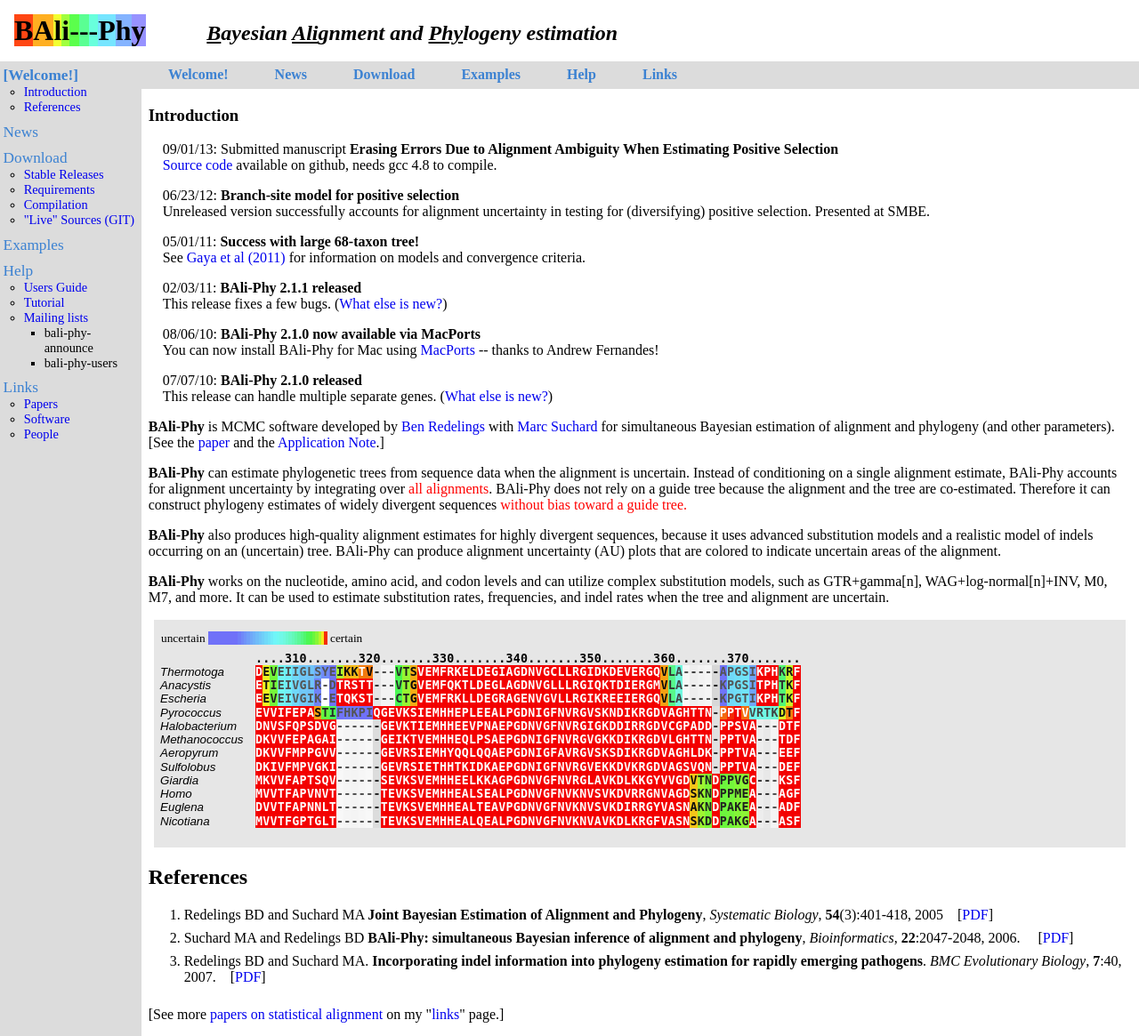
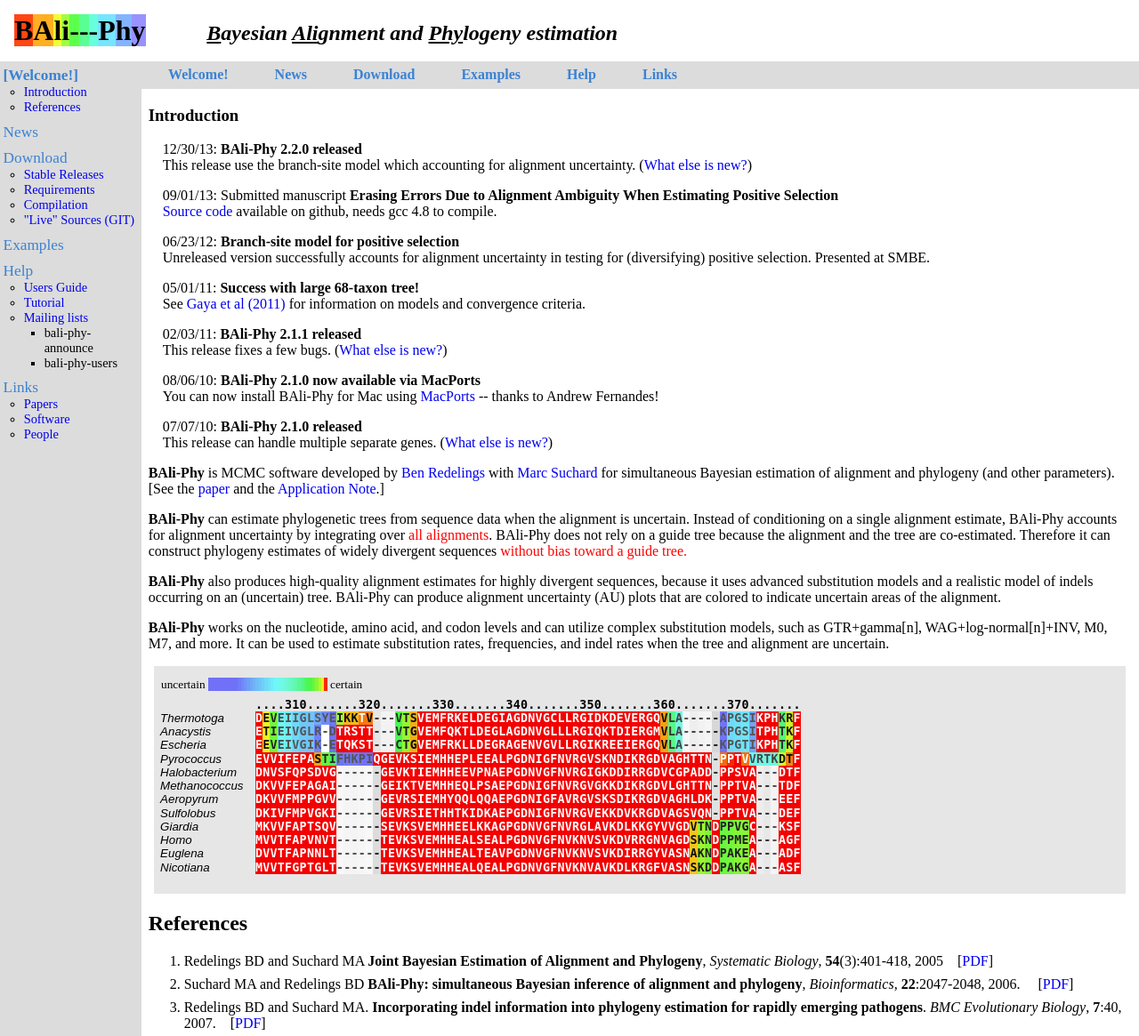
Before and after one commit to bredelings/php-bali-phy.org, a PHP site: page / in a window 1280 px wide. Shown: the top 1165 px of the page at 89% size. Run offline with PHP 8.4, Linux system fonts and the light colour scheme; data that the repository does not hold is empty.

Commit message:
Add news item.
Former-commit-id: c30c5ed43a26f92dd269af99cabca0c4e78a2854

```diff
--- a/index.php
+++ b/index.php
@@ -26,6 +26,10 @@
 
 	    <h3><a name="intro">Introduction</a></h3>
 
+	    <div style="margin-left:1em">
+	      <p>12/30/13: <strong>BAli-Phy 2.2.0 released</strong><br/>
+		This release use the branch-site model which accounting for alignment uncertainty.  (<a href="news.php#2.2.0">What else is new?</a>)
+	      </div>
 	    <div style="margin-left:1em">
 
 	      <p>09/01/13: Submitted manuscript <strong>Erasing Errors Due to Alignment Ambiguity When Estimating Positive Selection</strong></br>
```
